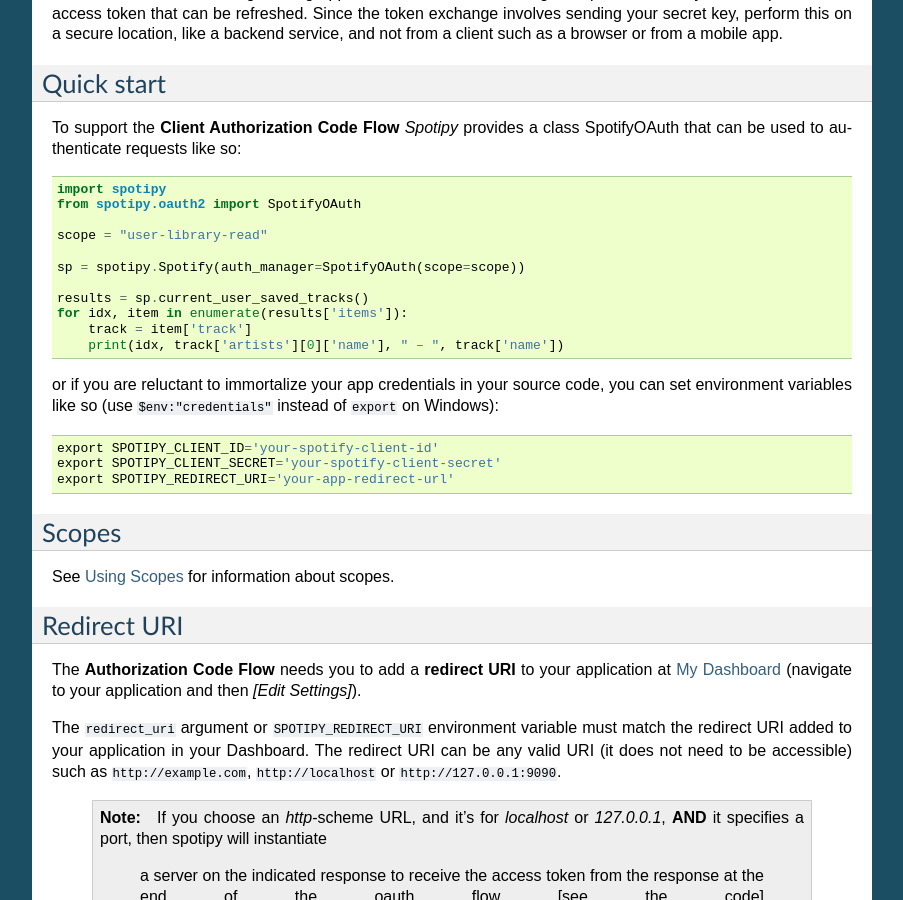
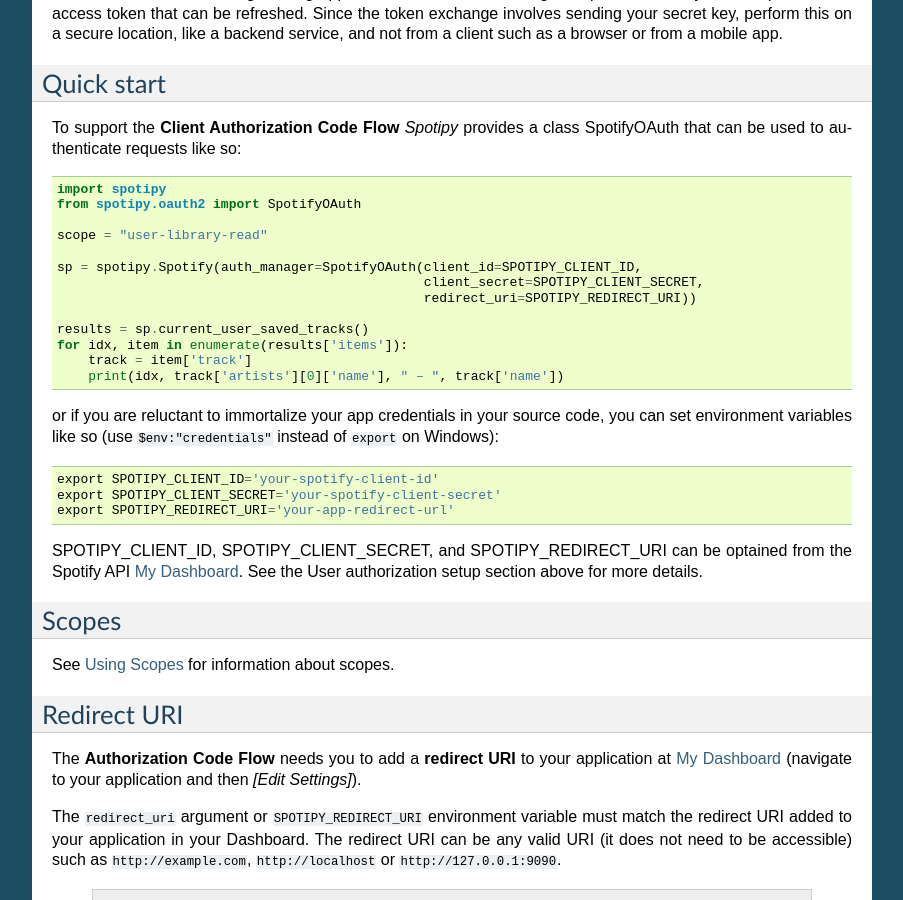
Before and after one commit to spotipy-dev/spotipy, a Sphinx documentation site: the page built from docs/index.rst, in a window 1280 px wide and 900 px high, scrolled down 2337 px. Shown: the whole window, without its empty margins (198-1101 px from the left). Built offline with Sphinx 7.4.7, drawn with Linux system fonts in a browser that asks for light colours.

Commit message:
Added info about setting up the SpotifyOAuth class

```diff
--- a/docs/index.rst
+++ b/docs/index.rst
@@ -135,7 +135,9 @@
 
     scope = "user-library-read"
 
-    sp = spotipy.Spotify(auth_manager=SpotifyOAuth(scope=scope))
+    sp = spotipy.Spotify(auth_manager=SpotifyOAuth(client_id=SPOTIPY_CLIENT_ID,
+                                                   client_secret=SPOTIPY_CLIENT_SECRET,
+                                                   redirect_uri=SPOTIPY_REDIRECT_URI))
 
     results = sp.current_user_saved_tracks()
     for idx, item in enumerate(results['items']):
@@ -149,6 +151,8 @@
     export SPOTIPY_CLIENT_ID='your-spotify-client-id'
     export SPOTIPY_CLIENT_SECRET='your-spotify-client-secret'
     export SPOTIPY_REDIRECT_URI='your-app-redirect-url'
+
+SPOTIPY_CLIENT_ID, SPOTIPY_CLIENT_SECRET, and SPOTIPY_REDIRECT_URI can be optained from the Spotify API `My Dashboard <https://developer.spotify.com/dashboard/applications>`_. See the User authorization setup section above for more details.
 
 Scopes
 ------
```
